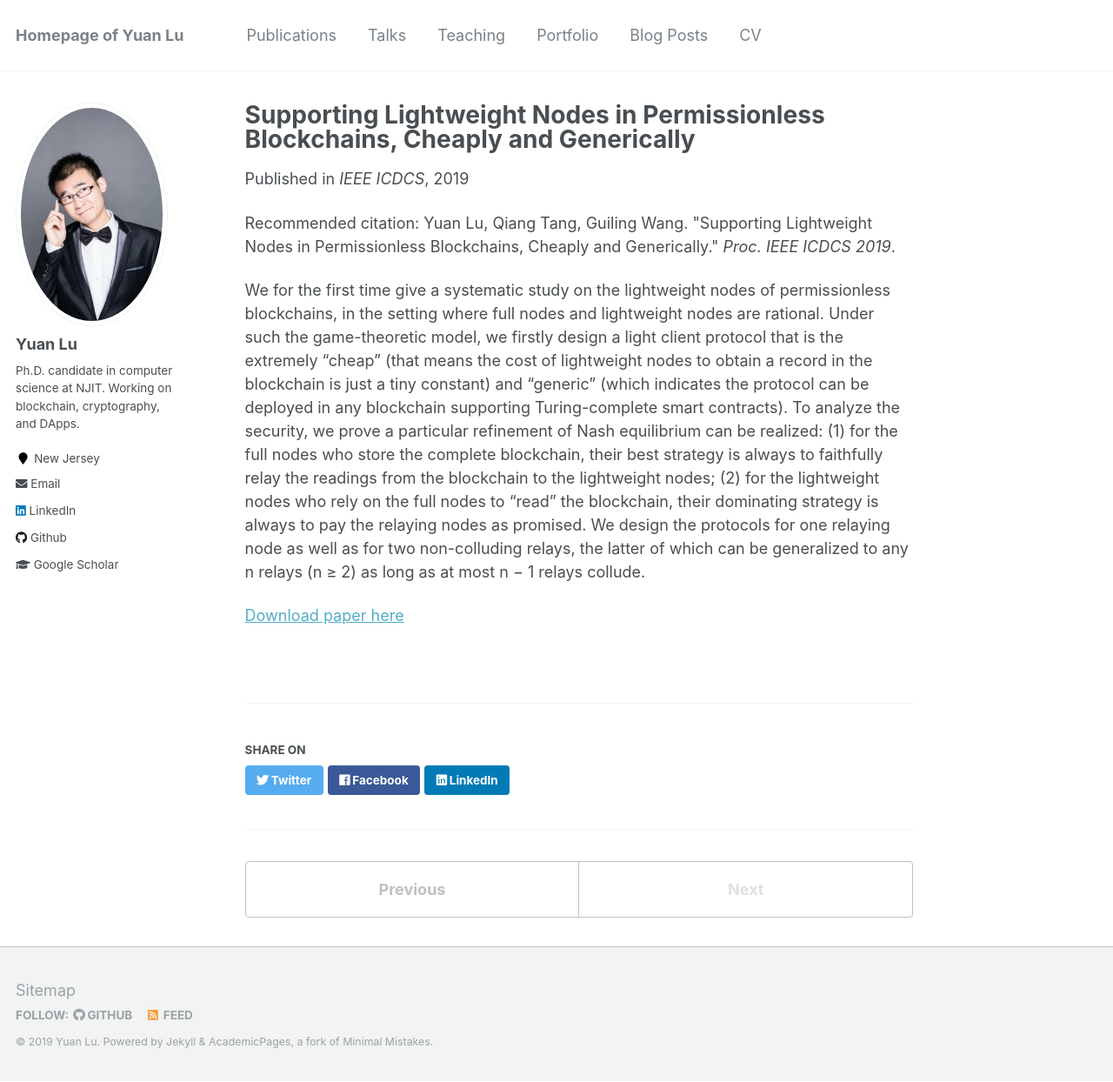
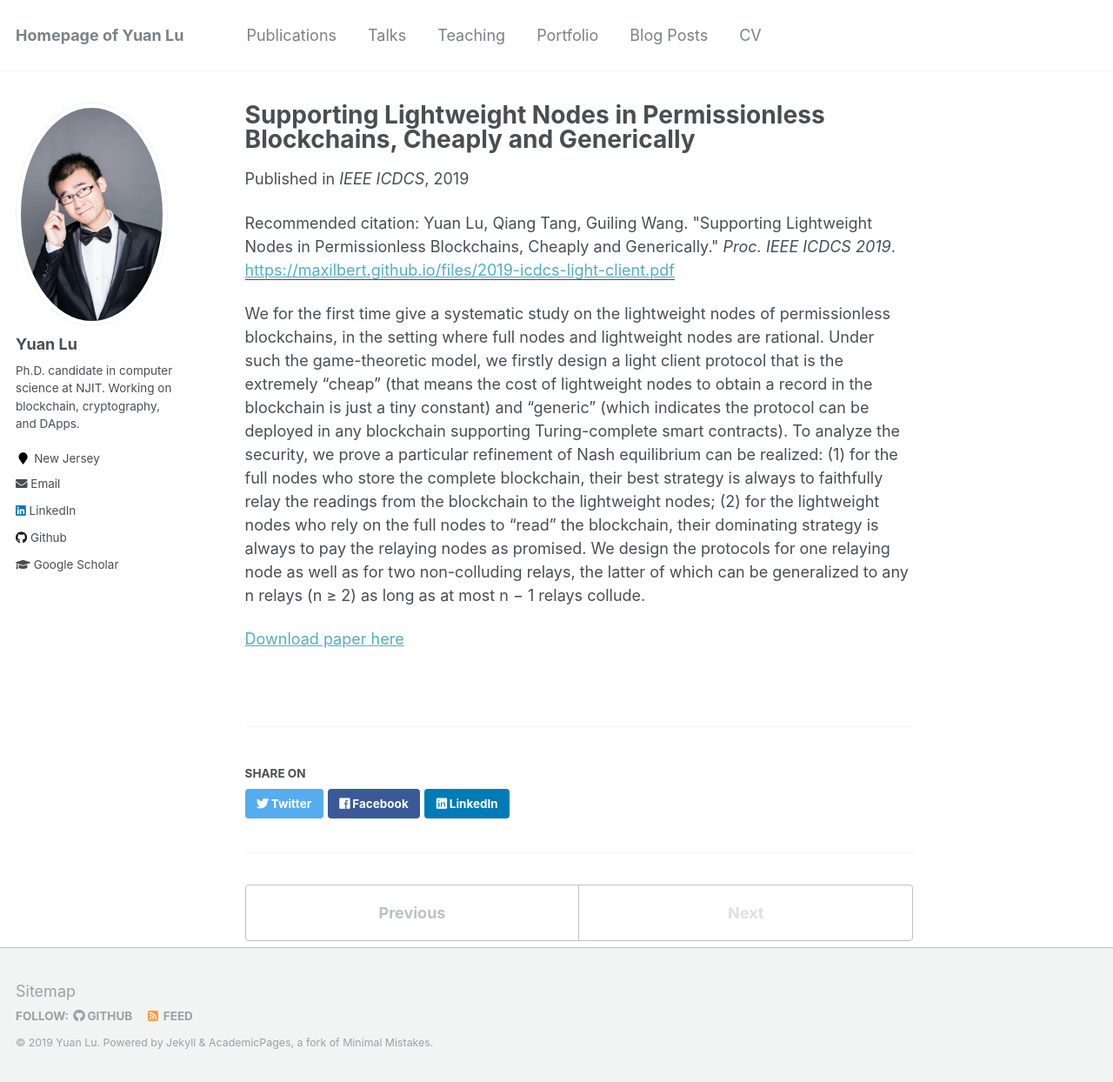
Before and after one commit to yylluu/yylluu.github.io, a Jekyll site: the page built from _publications/2019-03-28-lightweight-node.md, in a window 1280 px wide and 1244 px high. Shown: the whole window at 87% size. Built offline with Jekyll 4.4.1, drawn with Linux system fonts in a browser that asks for light colours; some of the changed lines change nothing that is shown.

Commit message:
Update 2019-03-28-lightweight-node.md

```diff
--- a/_publications/2019-03-28-lightweight-node.md
+++ b/_publications/2019-03-28-lightweight-node.md
@@ -5,6 +5,7 @@ permalink: /publication/2019-03-28-lightweight-node
 excerpt: 'We for the first time give a systematic study on the lightweight nodes of permissionless blockchains, in the setting where full nodes and lightweight nodes are rational. Under such the game-theoretic model, we firstly design a light client protocol that is the extremely “cheap” (that means the cost of lightweight nodes to obtain a record in the blockchain is just a tiny constant) and “generic” (which indicates the protocol can be deployed in any blockchain supporting Turing-complete smart contracts). To analyze the security, we prove a particular refinement of Nash equilibrium can be realized: (1) for the full nodes who store the complete blockchain, their best strategy is always to faithfully relay the readings from the blockchain to the lightweight nodes; (2) for the lightweight nodes who rely on the full nodes to “read” the blockchain, their dominating strategy is always to pay the relaying nodes as promised. We design the protocols for one relaying node as well as for two non-colluding relays, the latter of which can be generalized to any n relays (n ≥ 2) as long as at most n − 1 relays collude.'
 date: 2019-03-28
 venue: 'IEEE ICDCS'
+paperurl: 'https://maxilbert.github.io/files/2019-icdcs-light-client.pdf'
 citation: 'Yuan Lu, Qiang Tang, Guiling Wang. &quot;Supporting Lightweight Nodes in Permissionless Blockchains, Cheaply and Generically.&quot; <i>Proc. IEEE ICDCS 2019</i>.'
 ---
 We for the first time give a systematic study on the lightweight nodes of permissionless blockchains, in the setting where full nodes and lightweight nodes are rational. Under such the game-theoretic model, we firstly design a light client protocol that is the extremely “cheap” (that means the cost of lightweight nodes to obtain a record in the blockchain is just a tiny constant) and “generic” (which indicates the protocol can be deployed in any blockchain supporting Turing-complete smart contracts). To analyze the security, we prove a particular refinement of Nash equilibrium can be realized: (1) for the full nodes who store the complete blockchain, their best strategy is always to faithfully relay the readings from the blockchain to the lightweight nodes; (2) for the lightweight nodes who rely on the full nodes to “read” the blockchain, their dominating strategy is always to pay the relaying nodes as promised. We design the protocols for one relaying node as well as for two non-colluding relays, the latter of which can be generalized to any n relays (n ≥ 2) as long as at most n − 1 relays collude.
```
